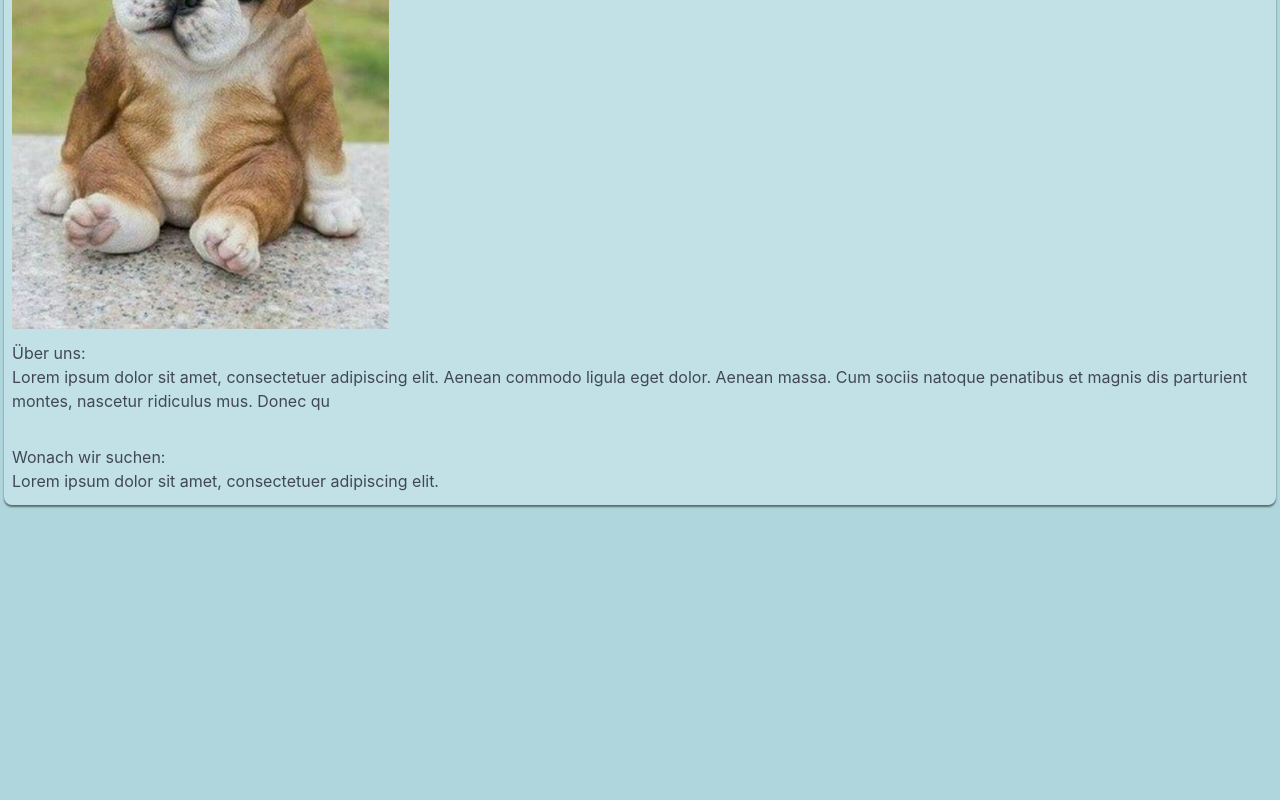
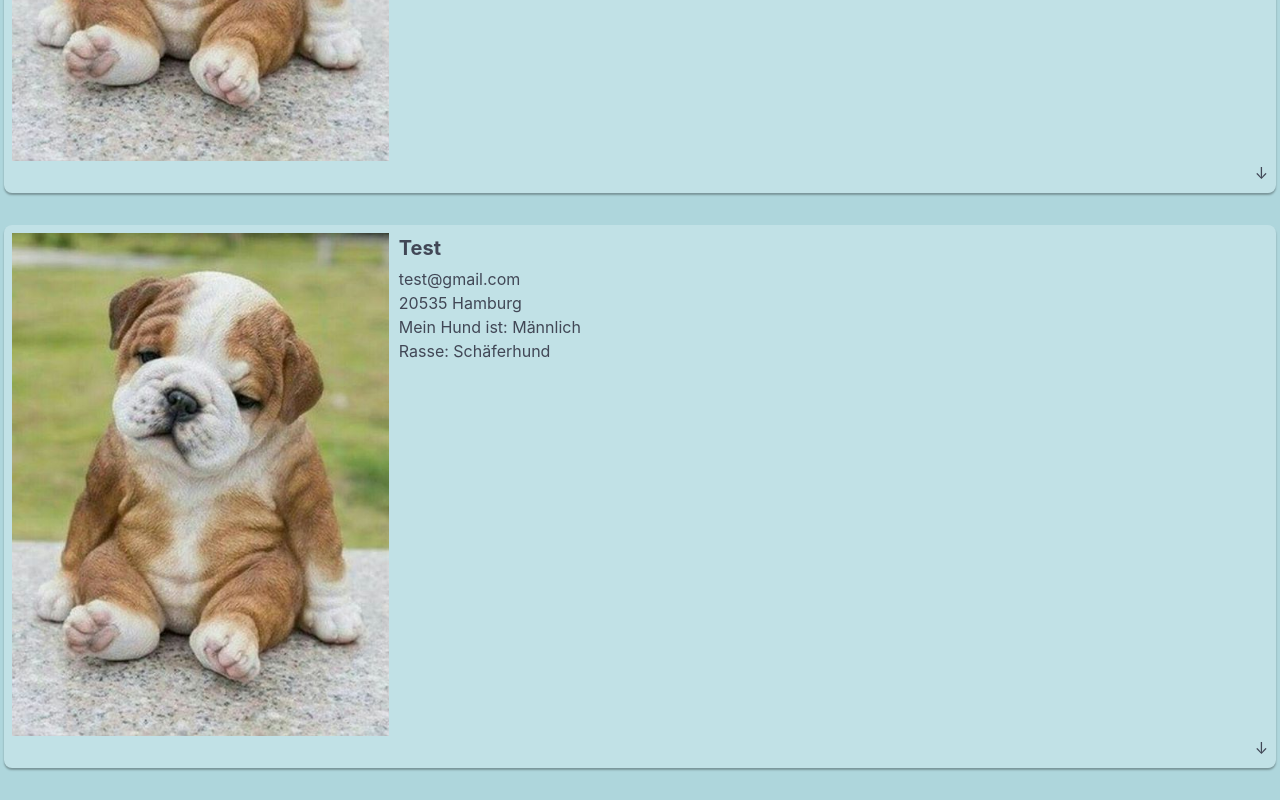
Before and after one commit to angelinakropmanns/moinbella, a React (Create React App) app: page /profiles in a window 1280 px wide. Shown: the part 1045-1845 px from the top of the page. Before the commit the page ends 1582 px from the top, so only its background shows below. Built offline with nearby package versions, Linux system fonts and the light colour scheme.

Commit message:
add toggle logic

```diff
--- a/src/App.js
+++ b/src/App.js
@@ -13,7 +13,7 @@ function App() {
       <Switch>
         <Route exact path="/profiles">
           <ProfilePage />
-        </Route>s
+        </Route>
       </Switch>
       </BodyStyled>
       </Router>
--- a/src/components/Profile/Profile.js
+++ b/src/components/Profile/Profile.js
@@ -23,20 +23,38 @@ export default function Profile({
     gender,
     breed,
     about,
-    search
+    search,
+    onClick,
+    isHidden
 }) {
     return (
         <>
-        <ProfileStyled>
+        <ProfileStyled onClick={onClick}>
             <img src={defaultprofilepicture} alt="sitting bulldog puppy"/>
-            <span className="profile-main"><p className="profile-title">{name}</p>
+            <ProfileMainStyled>
+                <ProfileTitleStyled>
+                    {name}
+                </ProfileTitleStyled>
                     {mail}<br />
                     {plz} {city}<br />
                     Mein Hund ist: {gender}<br />
                     Rasse: {breed}<br />
-            </span>
+            </ProfileMainStyled>
+            {isHidden ||
+                <ArrowStyled>
+                    &darr;
+                </ArrowStyled>
+            }
+            {isHidden && (
+                <>
                     <p className="about">Über uns: <br />{about}</p>
                     <p className="search">Wonach wir suchen: <br />{search}</p>
+                    <ArrowStyled>
+                        &uarr;
+                    </ArrowStyled>
+                </>
+                )
+        }
         </ProfileStyled>
         </>
     )
@@ -51,7 +69,7 @@ line-height: 1.5;
 margin: 12px 4px 32px 4px;
 padding: 8px;
 border-radius: 8px;
-box-shadow: 0 2px 2px 0 rgba(0, 0, 0, 0.5);
+box-shadow: 0 2px 2px 0 rgba(0, 0, 0, 0.3);
 p {
     margin-top: 0px;
     margin-bottom: 4px;
@@ -59,16 +77,6 @@ p {
 img {
     width: 100%;
     height: auto;
-}
-.profile-main {
-    margin-bottom: 20px;
-    margin-left: 10px;
-    line-height: 1.5;
-    font-size: 16px;
-}
-.profile-title {
-    font-weight: bold;
-    font-size: 20px;
 }
 .about {
     grid-column: 1/3;
@@ -79,3 +87,20 @@ img {
     grid-column: 1/3;
 }
 `
+
+const ProfileTitleStyled = styled.p`
+    font-weight: bold;
+    font-size: 20px;
+`
+
+const ProfileMainStyled = styled.span`
+    margin-bottom: 20px;
+    margin-left: 10px;
+    line-height: 1.5;
+    font-size: 16px;
+`
+
+const ArrowStyled = styled.span`
+    grid-column: 2/3;
+    text-align: right;
+`
--- a/src/components/Profile/ProfileList.js
+++ b/src/components/Profile/ProfileList.js
@@ -1,14 +1,17 @@
-import React from 'react'
+import React, {useState} from 'react'
+import userData from '../../profiles.json'
 import Profile from './Profile'
-import profiles from '../../profiles.json'
 
 export default function (){
+    const [profiles, setProfiles] = useState(userData)
 
     return (
         <>
         <p>{profiles.map(
             (profile) => (
-                <Profile key={profile.id}
+                <Profile
+                onClick={() => toggleProfile(profile)}
+                key={profile.id}
                 name={profile.name}
                 mail={profile.mail}
                 plz={profile.plz}
@@ -16,9 +19,21 @@ export default function (){
                 gender={profile.gender}
                 breed={profile.breed}
                 about={profile.about}
-                search={profile.search} />
+                search={profile.search}
+                isHidden={profile.isHidden}
+                />
             )
         )}</p>
         </>
     )
+
+    function toggleProfile(profile) {
+        const index = profiles.indexOf(profile)
+
+        setProfiles([
+            ...profiles.slice(0, index),
+            {...profile, isHidden: !profile.isHidden},
+            ...profiles.slice(index + 1),
+        ])
+    }
 }
--- a/src/pages/ProfilePage.js
+++ b/src/pages/ProfilePage.js
@@ -2,11 +2,11 @@ import React from 'react'
 import ProfileList from '../components/Profile/ProfileList'
 import Headline from '../components/Headline/Headline'
 
-export default function (){
+export default function (onToggleProfile){
     return (
         <>
         <Headline>Eure neuen Freunde</Headline>
-        <ProfileList />
+        <ProfileList onClick={onToggleProfile}/>
         </>
     )
 }
--- a/src/profiles.json
+++ b/src/profiles.json
@@ -8,7 +8,8 @@
       "gender": "Männlich",
       "breed": "Bulldogge",
       "about": "Lorem ipsum dolor sit amet, consectetuer adipiscing elit. Aenean commodo ligula eget dolor. Aenean massa. Cum sociis natoque penatibus et magnis dis parturient montes, nascetur ridiculus mus. Donec qu",
-      "search": "Lorem ipsum dolor sit amet, consectetuer adipiscing elit. Aenean commodo ligula eget dolor. Aenean massa. Cum sociis natoque penatibus et magnis dis parturient montes, nascetur ridiculus mus. Donec qu"
+      "search": "Lorem ipsum dolor sit amet, consectetuer adipiscing elit. Aenean commodo ligula eget dolor. Aenean massa. Cum sociis natoque penatibus et magnis dis parturient montes, nascetur ridiculus mus. Donec qu",
+      "isHidden": false
     },
     {
         "id": "2",
@@ -19,6 +20,19 @@
         "gender": "Männlich",
         "breed": "Shiba Inu",
         "about": "Lorem ipsum dolor sit amet, consectetuer adipiscing elit. Aenean commodo ligula eget dolor. Aenean massa. Cum sociis natoque penatibus et magnis dis parturient montes, nascetur ridiculus mus. Donec qu",
-        "search": "Lorem ipsum dolor sit amet, consectetuer adipiscing elit. "
+        "search": "Lorem ipsum dolor sit amet, consectetuer adipiscing elit. ",
+        "isHidden": false
+      },
+      {
+        "id": "3",
+        "name": "Test",
+        "mail": "test@gmail.com",
+        "plz": 20535,
+        "city": "Hamburg",
+        "gender": "Männlich",
+        "breed": "Schäferhund",
+        "about": "",
+        "search": "",
+        "isHidden": false
       }
   ]
```
Also changed, not shown: 1 other file (tests, documents, lock files or other folders). Lines whose indentation alone changed are shown as unchanged.
